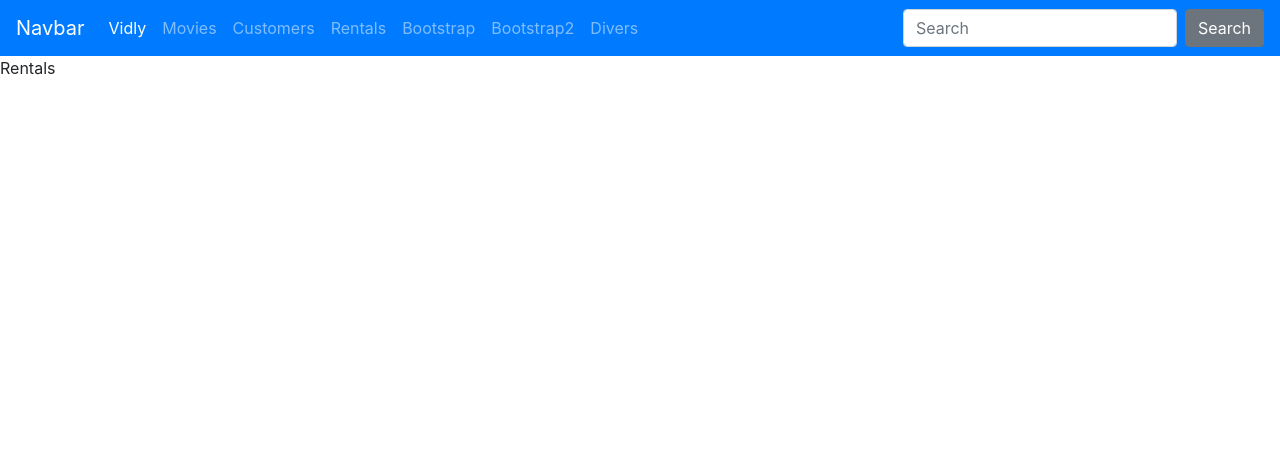
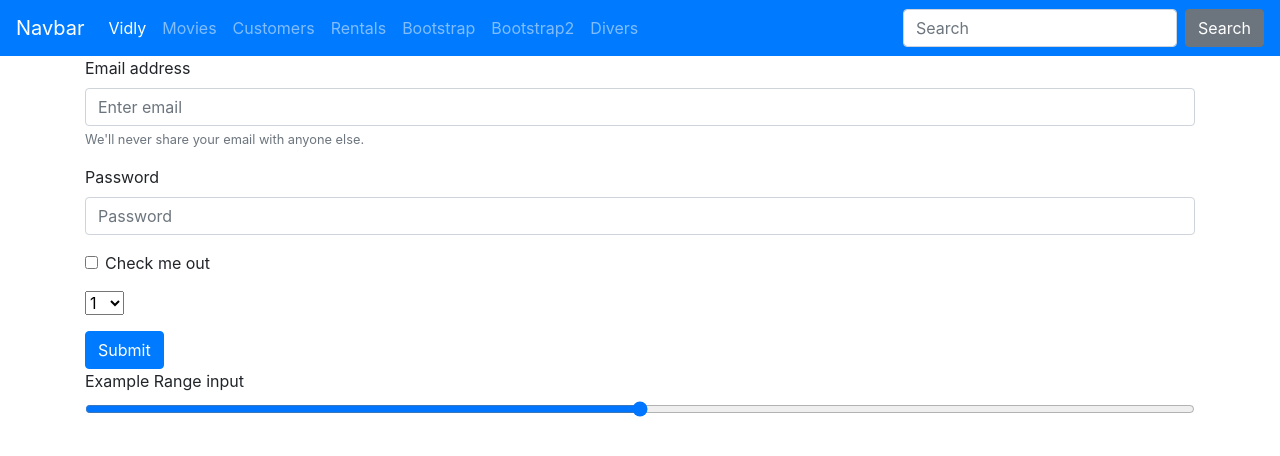
Before and after one commit to youssefchehata/masteringReactM, a React (Create React App) app: page /rentals in a window 1280 px wide. Shown: the top 456 px of the page. Built offline with nearby package versions, Linux system fonts and the light colour scheme.

Commit message:
second commit

```diff
--- a/src/components/Bootstrap2.jsx
+++ b/src/components/Bootstrap2.jsx
@@ -118,7 +118,10 @@ const Bootstrap2 = () => {
       <p className="m-2  bg-danger d-inline-block">with</p>
       <p className="m-2  bg-danger d-inline-block">with</p>
       <div className="d-inline-block bg-success" style={{width: 201,height:200}}>Height 200%</div>
-
+      <div className="border border-success d-inline-block ">hello</div>
+      <div className="div  shadow-lg d-inline-block">shadow-lg</div>
+      <button className="p-0 p-md-2 p-xl-5  btn-lg btn-info shadow-lg">button</button>
+      <p className="border-success text-white bg-info text-center">hello</p>
     </div>
   );
 };
--- a/src/components/Rentals.jsx
+++ b/src/components/Rentals.jsx
@@ -1,6 +1,70 @@
-import React from 'react'
+import React from "react";
 const Rentals = () => {
-    return <div>Rentals</div>
-}
+  return (
+    <div className="container">
+      <form>
+        <div className="form-group">
+          <label for="exampleInputEmail1">Email address</label>
+          <input
+            type="email"
+            className="form-control"
+            id="exampleInputEmail1"
+            aria-describedby="emailHelp"
+            placeholder="Enter email"
+          />
+          <small id="emailHelp" className="form-text text-muted">
+            We'll never share your email with anyone else.
+          </small>
+        </div>
+        <div className="form-group">
+          <label for="exampleInputPassword1">Password</label>
+          <input
+            type="password"
+            className="form-control"
+            id="exampleInputPassword1"
+            placeholder="Password"
+          />
+        </div>
+        <div className="form-group form-check">
+          <input
+            type="checkbox"
+            className="form-check-input"
+            id="exampleCheck1"
+          />
+          <label className="form-check-label" for="exampleCheck1">
+            Check me out
+          </label>
+        </div>
+        <div className="form-group">
+          <label htmlFor="" />
+          <select name="" id="">
+            <option value="">1</option>
+            <option value="">2</option>
+            <option value="">3</option>
+            <option value="">4</option>
+            <option value="">♥</option>
+          </select>
+        </div>
+        <button type="submit" className="btn btn-primary">
+          Submit
+        </button>
+        <div className="form-group">
+          <label for="formControlRange">Example Range input</label>
+          <input
+            type="range"
+            class="form-control-range"
+            id="formControlRange"
+          />
+        </div>
+
+
+
+
+
+
+      </form>
+    </div>
+  );
+};
 
 export default Rentals;
```
